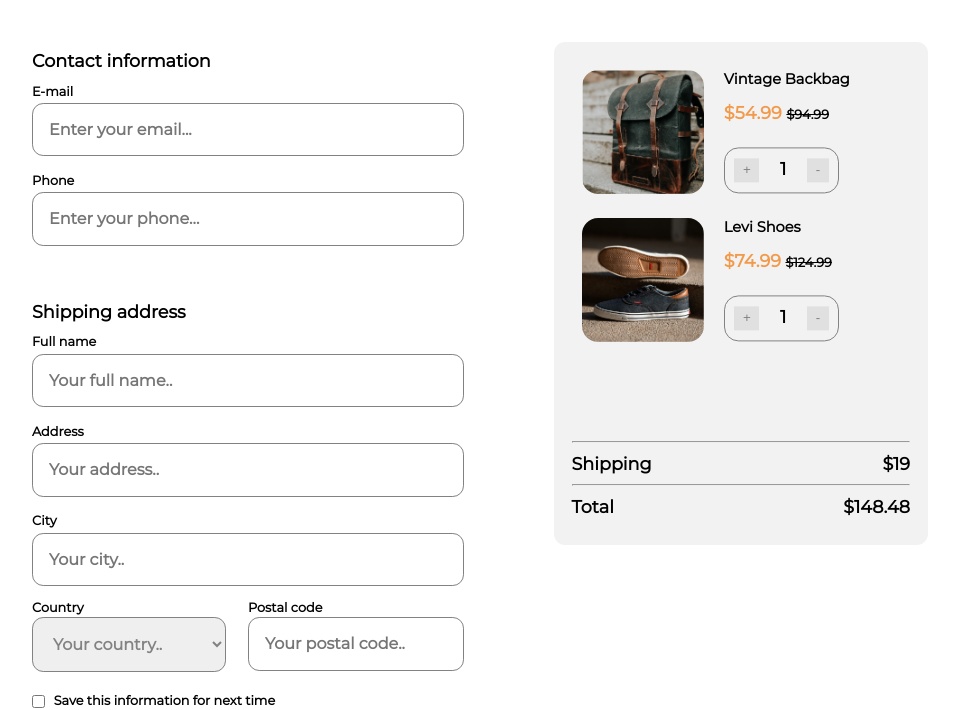
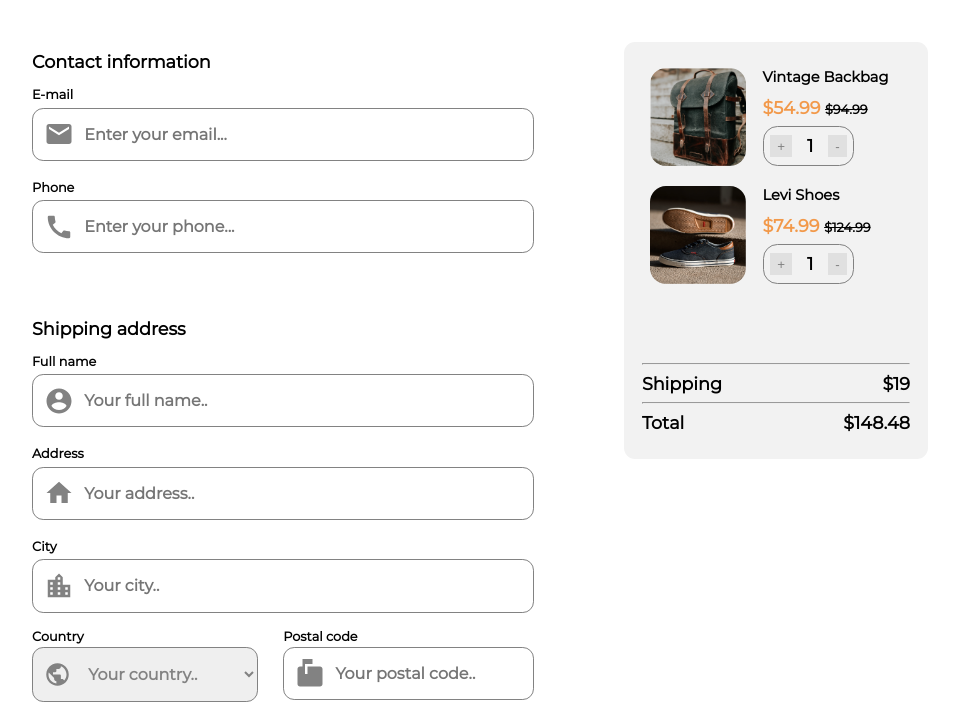
Before and after one commit to AshwinKumar-V/CheckoutPage, a plain HTML site: page index.html in a window 1280 px wide. Shown: the part 97-807 px from the top of the page, without its empty margins (160-1119 px from the left). Drawn offline with Linux system fonts and the light colour scheme.

Commit message:
icons added

```diff
--- a/css/master.css
+++ b/css/master.css
@@ -101,8 +101,40 @@ h1{
         margin: 5% 0;
         align-self: flex-end;
     }
-    input[type="Submit"]:hover, input[type="Checkbox"]:hover{
+    input[type="Submit"]:hover, input[type="Checkbox"]:hover, .item_text_quantity button:hover{
         cursor: pointer;
+    }
+
+    input[type="Text"], select{
+        background-position: .7rem;
+        background-size:3.5%;
+        background-repeat: no-repeat;
+        padding-left: 3.2rem;
+    }
+    .contact_form_country select, .contact_form_country input[type="Text"]{
+        background-size:7%;
+    }
+
+    #email{
+        background-image: url("../img/email_black_24dp.svg");
+    }
+    #phone{
+        background-image: url("../img/call_black_24dp.svg");
+    }
+    #full_name{
+        background-image: url("../img/account_circle_black_24dp.svg");
+    }
+    #address{
+        background-image: url("../img/home_black_24dp.svg");
+    }
+    #city{
+        background-image: url("../img/location_city_black_24dp.svg");
+    }
+    #country{
+        background-image: url("../img/public_black_24dp.svg");
+    }
+    #postal{
+        background-image: url("../img/markunread_mailbox_black_24dp.svg");
     }
 
 .cart{
@@ -193,6 +225,12 @@ footer{
     body{
         font-size: 18px;
     }
+    input[type="Text"], select{
+        background-size: 6%;
+    }
+    .contact_form_country select, .contact_form_country input[type="Text"]{
+        background-size:12%;
+    }
 }
 
 @media screen and (max-width: 1336px) {
--- a/index.html
+++ b/index.html
@@ -21,7 +21,7 @@
                         </div>
                         <div class="phone">
                             <label>Phone</label>
-                            <input type="tel" id="phone" name="phone" placeholder="Enter your phone...">
+                            <input type="text" id="phone" name="phone" placeholder="Enter your phone...">
                         </div>
                     </div>
 
```
Also changed, not shown: img/account_circle_black_24dp.svg (added), img/call_black_24dp.svg (added), img/email_black_24dp.svg (added), img/home_black_24dp.svg (added), img/location_city_black_24dp.svg (added), img/markunread_mailbox_black_24dp.svg (added), img/public_black_24dp.svg (added).
